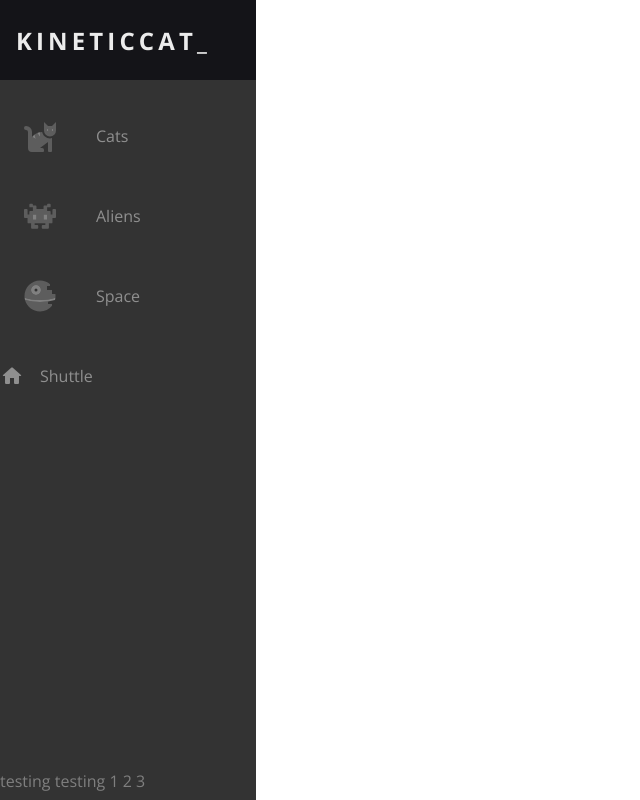
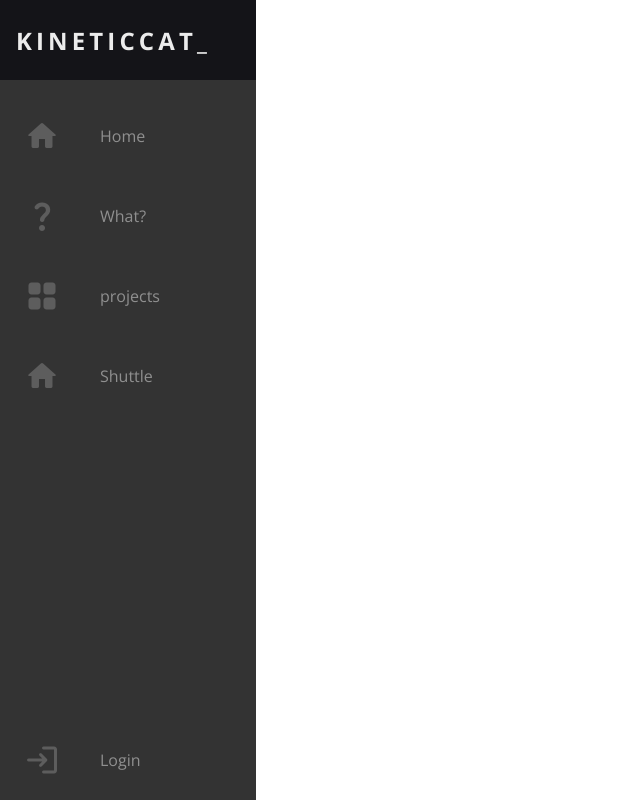
Before and after one commit to kineticneticat/Website, a Flask app: page /projects in a window 1280 px wide. Shown: the whole page, without its empty margins (0-640 px from the left). Run offline with Flask 2, Linux system fonts and the light colour scheme.

Commit message:
navbar stuff

```diff
--- a/static/style.css
+++ b/static/style.css
@@ -1,7 +1,8 @@
-
+@import url('https://fonts.googleapis.com/css2?family=Open+Sans&display=swap');
 :root {
   font-size: 16px;
   font-family: 'Open Sans';
+  --icon-size: 36px;
   --text-primary: #b6b6b6;
   --text-secondary: #ececec;
   --bg-primary: #23232e;
@@ -38,6 +39,8 @@ main {
   background-color: var(--bg-primary);
   transition: width 600ms ease;
   overflow: none;
+  font-family: 'Open Sans', sans-serif;
+
 }
 
 .navbar-nav {
@@ -52,6 +55,10 @@ main {
 
 .nav-item {
   width: 100%;
+}
+
+.nav-item:last-child {
+  margin-top: auto;
 }
 
 .nav-link {
@@ -119,14 +126,34 @@ main {
   transition: var(--transition-speed);
 }
 
-@keyframes fadein {
+#logoIcon {
+  margin: 0.5rem
+}
+
+@keyframes fadeout {
   0% { opacity: 1 }
   100% { opacity: 0 }
 }
 
+@keyframes fadein {
+  0% { opacity: 0 }
+  100% { opacity: 1 }
+}
+
+.navbar .logo img {
+  opacity: 1;
+  animation: fadein 0.25s linear;
+}
+
 .navbar:hover .logo img {
   opacity: 0;
-  animation: fade 2s linear;
+  animation: fadeout 0.25s linear;
+}
+
+#icon {
+  font-size: 36px;
+  color: #df49a6;
+  margin: 0 1.5rem;
 }
 
 /* .navbar:hover .logo img */
@@ -320,4 +347,12 @@ input[type=submit]:hover {
   font-size: 17px
 }
 
-/* Navbar */
+/* Projects Flex %%%%%%%%%%%%%%%%%%%%%%%%%%%%%%%%%%%%%%%%%%%%%%%%%%%%%%*/
+
+.projectsContainer {
+  display: flex;
+}
+
+.projectsItem {
+  flex: 1;
+}
--- a/templates/base.html
+++ b/templates/base.html
@@ -30,114 +30,62 @@
   {% endif %}
   <nav class="navbar dark">
     <ul class="navbar-nav">
+
       <li class="logo">
         <a href="#" class="nav-link">
           <span class="link-text logo-text">Kineticcat_</span>
-          <img src="static/images/logoPink.png" alt="//\*" width="64" height="64" style="">
+          <img id="logoIcon" src="static/images/logoPink.png" alt="//\*" width="64" height="64" style="">
         </a>
       </li>
 
       <li class="nav-item">
         <a href="#" class="nav-link">
-          <svg
-            aria-hidden="true"
-            focusable="false"
-            data-prefix="fad"
-            data-icon="cat"
-            role="img"
-            xmlns="http://www.w3.org/2000/svg"
-            viewBox="0 0 512 512"
-            class="svg-inline--fa fa-cat fa-w-16 fa-9x"
-          >
-            <g class="fa-group">
-              <path
-                fill="currentColor"
-                d="M448 96h-64l-64-64v134.4a96 96 0 0 0 192 0V32zm-72 80a16 16 0 1 1 16-16 16 16 0 0 1-16 16zm80 0a16 16 0 1 1 16-16 16 16 0 0 1-16 16zm-165.41 16a204.07 204.07 0 0 0-34.59 2.89V272l-43.15-64.73a183.93 183.93 0 0 0-44.37 26.17L192 304l-60.94-30.47L128 272v-80a96.1 96.1 0 0 0-96-96 32 32 0 0 0 0 64 32 32 0 0 1 32 32v256a64.06 64.06 0 0 0 64 64h176a16 16 0 0 0 16-16v-16a32 32 0 0 0-32-32h-32l128-96v144a16 16 0 0 0 16 16h32a16 16 0 0 0 16-16V289.86a126.78 126.78 0 0 1-32 4.54c-61.81 0-113.52-44.05-125.41-102.4z"
-                class="fa-secondary"
-              ></path>
-              <path
-                fill="currentColor"
-                d="M376 144a16 16 0 1 0 16 16 16 16 0 0 0-16-16zm80 0a16 16 0 1 0 16 16 16 16 0 0 0-16-16zM131.06 273.53L192 304l-23.52-70.56a192.06 192.06 0 0 0-37.42 40.09zM256 272v-77.11a198.62 198.62 0 0 0-43.15 12.38z"
-                class="fa-primary"
-              ></path>
-            </g>
-          </svg>
-          <span class="link-text">Cats</span>
+          <span id="icon" class="material-icons-round">home</span>
+          <span class="link-text">Home</span>
         </a>
       </li>
 
       <li class="nav-item">
         <a href="#" class="nav-link">
-          <svg
-            aria-hidden="true"
-            focusable="false"
-            data-prefix="fad"
-            data-icon="alien-monster"
-            role="img"
-            xmlns="http://www.w3.org/2000/svg"
-            viewBox="0 0 576 512"
-            class="svg-inline--fa fa-alien-monster fa-w-18 fa-9x"
-          >
-            <g class="fa-group">
-              <path
-                fill="currentColor"
-                d="M560,128H528a15.99954,15.99954,0,0,0-16,16v80H480V176a15.99954,15.99954,0,0,0-16-16H416V96h48a16.00079,16.00079,0,0,0,16-16V48a15.99954,15.99954,0,0,0-16-16H432a15.99954,15.99954,0,0,0-16,16V64H368a15.99954,15.99954,0,0,0-16,16v48H224V80a15.99954,15.99954,0,0,0-16-16H160V48a15.99954,15.99954,0,0,0-16-16H112A15.99954,15.99954,0,0,0,96,48V80a16.00079,16.00079,0,0,0,16,16h48v64H112a15.99954,15.99954,0,0,0-16,16v48H64V144a15.99954,15.99954,0,0,0-16-16H16A15.99954,15.99954,0,0,0,0,144V272a16.00079,16.00079,0,0,0,16,16H64v80a16.00079,16.00079,0,0,0,16,16h48v80a16.00079,16.00079,0,0,0,16,16h96a16.00079,16.00079,0,0,0,16-16V432a15.99954,15.99954,0,0,0-16-16H192V384H384v32H336a15.99954,15.99954,0,0,0-16,16v32a16.00079,16.00079,0,0,0,16,16h96a16.00079,16.00079,0,0,0,16-16V384h48a16.00079,16.00079,0,0,0,16-16V288h48a16.00079,16.00079,0,0,0,16-16V144A15.99954,15.99954,0,0,0,560,128ZM224,320H160V224h64Zm192,0H352V224h64Z"
-                class="fa-secondary"
-              ></path>
-              <path
-                fill="currentColor"
-                d="M160,320h64V224H160Zm192-96v96h64V224Z"
-                class="fa-primary"
-              ></path>
-            </g>
-          </svg>
-          <span class="link-text">Aliens</span>
+          <span id="icon" class="material-icons-round">question_mark</span>
+          <span class="link-text">What?</span>
         </a>
       </li>
 
       <li class="nav-item">
         <a href="#" class="nav-link">
-          <svg
-            aria-hidden="true"
-            focusable="false"
-            data-prefix="fad"
-            data-icon="space-station-moon-alt"
-            role="img"
-            xmlns="http://www.w3.org/2000/svg"
-            viewBox="0 0 512 512"
-            class="svg-inline--fa fa-space-station-moon-alt fa-w-16 fa-5x"
-          >
-            <g class="fa-group">
-              <path
-                fill="currentColor"
-                d="M501.70312,224H448V160H368V96h48V66.67383A246.86934,246.86934,0,0,0,256,8C119.03125,8,8,119.0332,8,256a250.017,250.017,0,0,0,1.72656,28.26562C81.19531,306.76953,165.47656,320,256,320s174.80469-13.23047,246.27344-35.73438A250.017,250.017,0,0,0,504,256,248.44936,248.44936,0,0,0,501.70312,224ZM192,240a80,80,0,1,1,80-80A80.00021,80.00021,0,0,1,192,240ZM384,343.13867A940.33806,940.33806,0,0,1,256,352c-87.34375,0-168.71094-11.46094-239.28906-31.73633C45.05859,426.01953,141.29688,504,256,504a247.45808,247.45808,0,0,0,192-91.0918V384H384Z"
-                class="fa-secondary"
-              ></path>
-              <path
-                fill="currentColor"
-                d="M256,320c-90.52344,0-174.80469-13.23047-246.27344-35.73438a246.11376,246.11376,0,0,0,6.98438,35.998C87.28906,340.53906,168.65625,352,256,352s168.71094-11.46094,239.28906-31.73633a246.11376,246.11376,0,0,0,6.98438-35.998C430.80469,306.76953,346.52344,320,256,320Zm-64-80a80,80,0,1,0-80-80A80.00021,80.00021,0,0,0,192,240Zm0-104a24,24,0,1,1-24,24A23.99993,23.99993,0,0,1,192,136Z"
-                class="fa-primary"
-              ></path>
-            </g>
-          </svg>
-          <span class="link-text">Space</span>
+          <span id="icon" class="material-icons-round">grid_view</span>
+          <span class="link-text">projects</span>
         </a>
       </li>
 
       <li class="nav-item">
         <a href="#" class="nav-link">
-          <span class="material-icons-round">home</span>
+          <span id="icon" class="material-icons-round">home</span>
           <span class="link-text">Shuttle</span>
         </a>
       </li>
+
+      <li class="nav-item">
+        <a href="/login" class="nav-link">
+          {% if loggedin == "True" %}
+          <span id="icon" class="material-icons-round">logout</span>
+          <span class="link-text">Logout</span>
+          {% else %}
+          <span id="icon" class="material-icons-round">login</span>
+          <span class="link-text">Login</span>
+          {% endif %}
+        </a>
+      </li>
+
     </ul>
   </nav>
 
   {% block Body %}{% endblock %}
-  <footer class="bottom hcentre" >
+  <!-- <footer class="bottom hcentre" >
     <div clas></div>
      testing testing 1 2 3
-  </footer>
+  </footer> -->
 </body>
 
 </html>
--- a/templates/login.html
+++ b/templates/login.html
@@ -1,10 +1,12 @@
 {% extends "base.html" %}
 {% block title %} Login {% endblock %}
 {% block Body %}
+<main>
 	<form action = "/setcookie" method = "POST">
 		<p><h3 class="text">Enter Username & Password</h3></p>
 			<p class="text"><input class="input" placeholder="Username" type = 'text' name = 'usrnm'/></p>
 			<p class="text"><input placeholder="Password" type = 'password' name = "loginpass"/></p>
 			<p class="text"><input class="button" type = 'submit' value = 'Login'/></p>
 	</form>
+</main>
 {% endblock %}
--- a/templates/projects.html
+++ b/templates/projects.html
@@ -1,4 +1,14 @@
 {% extends "base.html" %}
-{% block title %}  {% endblock %}
+{% block title %} Projects {% endblock %}
 {% block Body %}
+
+<main>
+  <div class="projectContainer">
+    <div class="projectItem">aaa</div>
+    <div class="projectItem">aaa</div>
+    <div class="projectItem">aaa</div>
+    <div class="projectItem">aaa</div>
+  </div>
+</main>
+
 {% endblock %}
```
